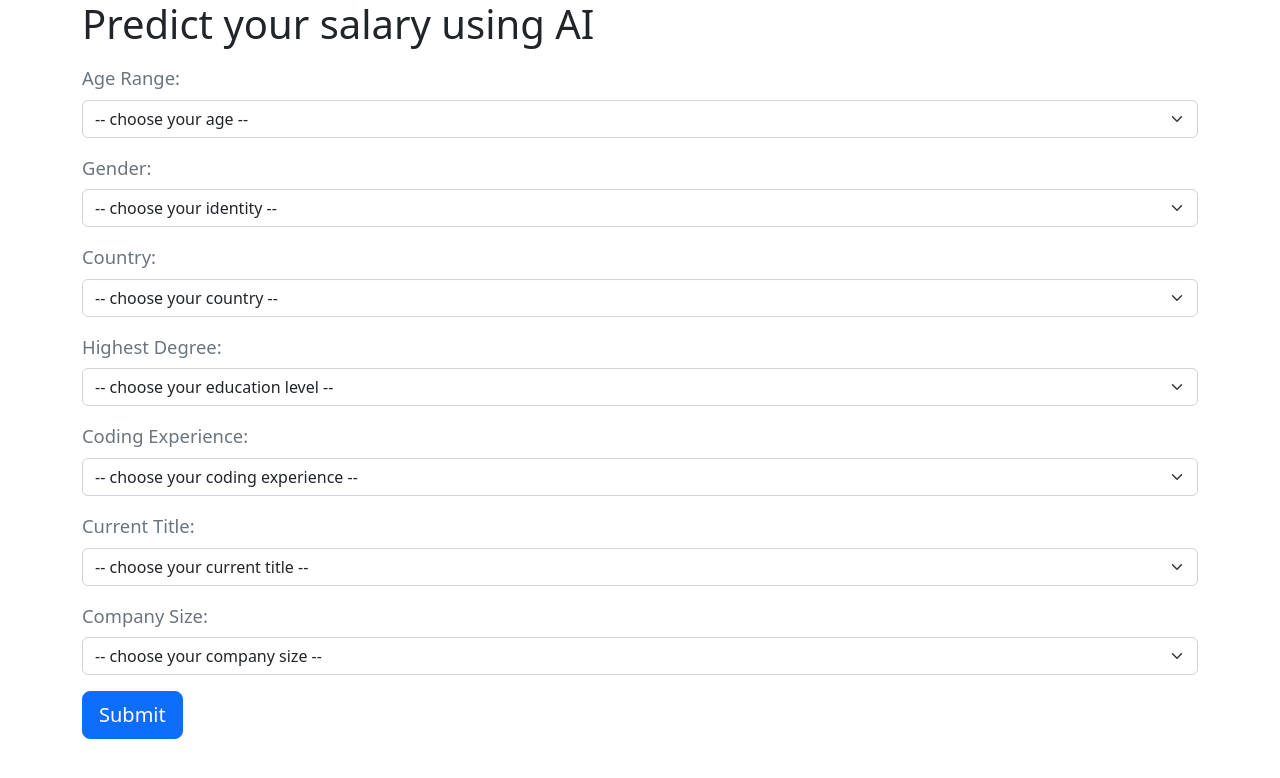
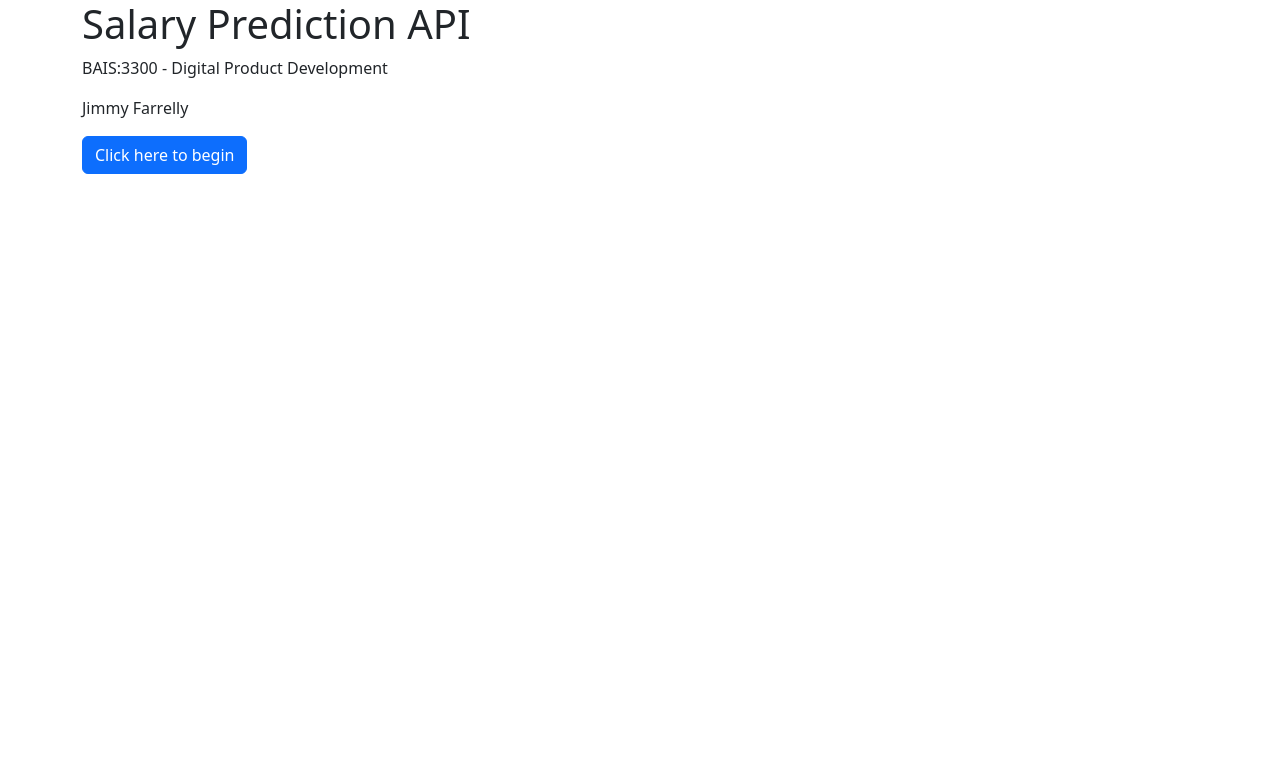
Before and after one commit to jfarrelly27/salary-prediction-front-end, a Flask app: page / in a window 1280 px wide. Shown: the top 778 px of the page. Run offline with Flask 3, Linux system fonts and the light colour scheme.

Commit message:
adding pages to it

```diff
--- a/app.py
+++ b/app.py
@@ -2,37 +2,33 @@ import flask
 from flask import request, render_template, redirect, url_for
 from flask_cors import CORS
 import requests
-# import json
 
 app = flask.Flask(__name__)
 app.config["SECRET_KEY"] = "seasdad(*2sffcra01^23sdet"
 
 CORS(app)
 
-# Get this URL from the Azure Overview page of your API web app
-api_url = "http://127.0.0.1:5000/" # base url for API endpoints
+api_url = "http://127.0.0.1:5000"
 
-# main index page route
 @app.route("/")
+def home():
+    return render_template("home.html")
+
+@app.route("/form", methods=["GET", "POST"])
 def index():
-    return render_template("index.html")
-
+    if request.method == "GET":
+        return render_template("index.html")
+    else:
+        return redirect(url_for("predict"))
 
 @app.route("/predict", methods=["GET", "POST"])
 def predict():
-    print("in predict route")
     if request.method == "GET":
         return render_template("index.html")
 
     if request.method == "POST":
-        print("in post method")
-        #### capture data from the form
-        form = request.form  # declare a form variable to capture the form data
-        print("extracted form data")
-        print(form)
-        # extract user data from the form and save it in a python variable
+        form = request.form
         age = form["age"]
-        print(age)
         gender = form["gender"]
         country = form["country"]
         highest_deg = form["highest_deg"]
@@ -40,9 +36,6 @@ def predict():
         title = form["title"]
         company_size = form["company_size"]
 
-        print(age, gender, country, highest_deg, coding_exp, title, company_size)
-
-        # Create dictionary of form data
         salary_predict_variables = {
             "age": age,
             "gender": gender,
@@ -53,40 +46,22 @@ def predict():
             "company_size": company_size,
         }
 
-        # Send data to API as JSON
         url = api_url + f"/predict"
-        print(url)
         headers = {"Content-Type": "application/json"}
-        print(headers)
 
-        # get a response from the api
         try:
-            # Send data to API as JSON and get a response
             response = requests.post(
                 url, json=salary_predict_variables, headers=headers
             )
 
-            # Check if the response was successful (status code 200)
             if response.status_code == 200:
-                # Decode the JSON response
                 prediction = response.json()
-
-                print(prediction)  # Print the decoded JSON for debugging
-
-                # Pass the decoded JSON response to the HTML page
                 return render_template("index.html", prediction=prediction)
 
             else:
-                # Handle responses with error status codes
-                print(
-                    f"Error: Received response with status code {response.status_code}"
-                )
                 error_message = f"Failed to get prediction, server responded with status code: {response.status_code}"
                 return render_template("index.html", error=error_message)
 
         except requests.exceptions.RequestException as e:
-            # Handle network-related errors (e.g., DNS failure, refused connection, etc)
-            print(f"Request failed: {e}")
-            return render_template(
-                "index.html", error="Failed to make request to prediction API."
-            )
+            error_message = "Failed to make request to prediction API."
+            return render_template("index.html", error=error_message)
--- /dev/null
+++ b/templates/home.html
@@ -0,0 +1,10 @@
+<!-- templates/home.html -->
+{% extends 'base.html' %}
+{% block page_title %}Home - Salary Prediction API{% endblock %}
+
+{% block content %}
+<h1>Salary Prediction API</h1>
+<p>BAIS:3300 - Digital Product Development</p>
+<p>Jimmy Farrelly</p>
+<a href="{{ url_for('index') }}" class="btn btn-primary">Click here to begin</a>
+{% endblock %}
--- a/templates/index.html
+++ b/templates/index.html
@@ -2,6 +2,7 @@
     %} {%block content%}
 
     <h1>Predict your salary using AI</h1>
+    <a href="{{ url_for('home') }}" class="btn btn-secondary">Back to Home</a>
     {% if prediction %}
     <span class="prediction_text" id="output">
       Your predicted salary is: {{ "${:,.2f}".format(prediction.predicted_salary) }}
```
